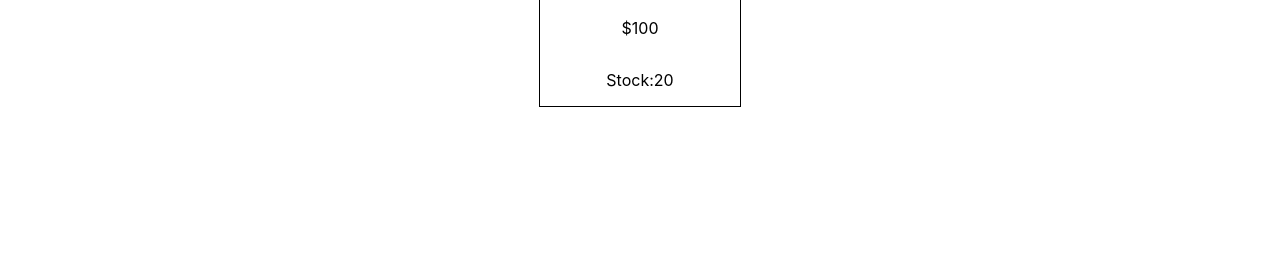
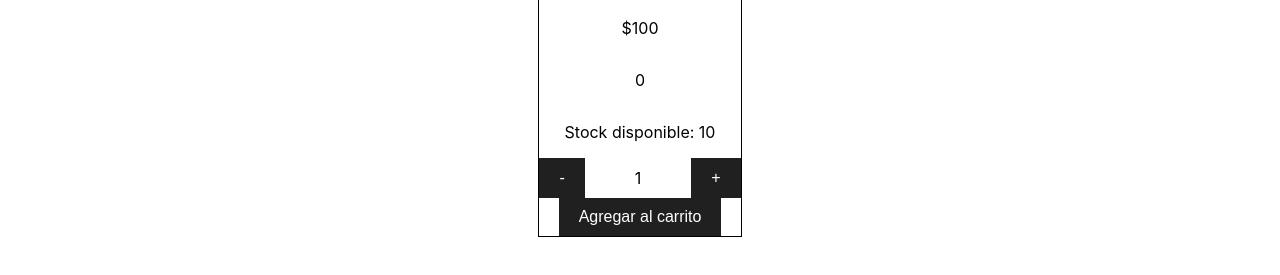
Before and after one commit to lau-pereyra/react-tarea1, a React (Create React App) app: page /item/1 in a window 1280 px wide. Shown: the part 281-556 px from the top of the page. Built offline with nearby package versions, Linux system fonts and the light colour scheme.

Commit message:
contador-sincronizado

```diff
--- a/src/App.css
+++ b/src/App.css
@@ -34,6 +34,14 @@ a{
   color: #ffffff;
   background-color: #202020;
   padding: 10px 20px;
+}
+#button-agregar{
+  font-size: 1rem;
+  border: none;
+  color: #ffffff;
+  background-color: #202020;
+  padding: 10px 20px;
+  display: flex;
 }
 #button:hover{
   cursor: pointer;
--- a/src/components/Item.js
+++ b/src/components/Item.js
@@ -1,4 +1,3 @@
-import ItemCount from "./ItemCount";
 import { Link } from 'react-router-dom'
 const Item = ({ item }) => {
     return (
@@ -6,7 +5,6 @@ const Item = ({ item }) => {
             <div className="perfil-card">
                 <img src={item.imagen} alt={item.nombre} />
                 <h1>{item.nombre}</h1>
-                <ItemCount></ItemCount>
                 <Link to={`/item/${item.id}`} >
                     <button className="button-detalles">Ver detalles</button>
                 </Link>
--- a/src/components/ItemCount.js
+++ b/src/components/ItemCount.js
@@ -1,21 +1,29 @@
 import { useState } from "react"
 
-const ItemCount = () => {
+const ItemCount = ({ stock, initial, onAdd }) => {
 
-    const [contador, setContador] = useState(0);
+    const [contador, setContador] = useState(initial);
+
     const suma = () => {
-        setContador(contador + 1)
+        if (contador < stock) {
+            setContador(contador + 1)
+        }
     }
     const resta = () => {
-        setContador(contador - 1)
+        if (contador > 1) {
+            setContador(contador - 1)
+        }
     }
     return (
-
-        <div className="button-container">
-            <button id="button" className={contador === 0 ? 'deshabilitado' : ''} onClick={resta}>-</button>
-            <div className="contador-container">{contador}</div>
-            <button id="button" className={contador === 20 ? 'deshabilitado' : ''} onClick={suma}>+</button>
-        </div >
+        <>
+            <p>Stock disponible: {stock}</p>
+            <div className="button-container">
+                <button id="button" disabled={stock === 0} onClick={resta}>-</button>
+                <div className="contador-container">{contador}</div>
+                <button id="button" disabled={stock === 0} onClick={suma}>+</button>
+            </div >
+            <button id="button-agregar" onClick={() => onAdd(contador)}>Agregar al carrito</button>
+        </>
     )
 
 }
--- a/src/components/ItemDetail.js
+++ b/src/components/ItemDetail.js
@@ -1,6 +1,12 @@
-
+import { useState } from "react"
+import ItemCount from "./ItemCount"
 
 export const ItemDetail = ({ item }) => {
+    const [count, setCount] = useState(0)
+    const onAdd = (dato) => {
+        setCount(dato)
+
+    }
 
     return (
         <div className="perfil-card-container-details">
@@ -8,7 +14,8 @@ export const ItemDetail = ({ item }) => {
                 <img src={item.imagen} alt={item.nombre} />
                 <p>{item.nombre}</p>
                 <p>{item.precio}</p>
-                <p>Stock:{item.stock}</p>
+                <p>{count}</p>
+                <ItemCount stock={10} initial={1} onAdd={onAdd} />
             </div>
         </div>
     )
```
